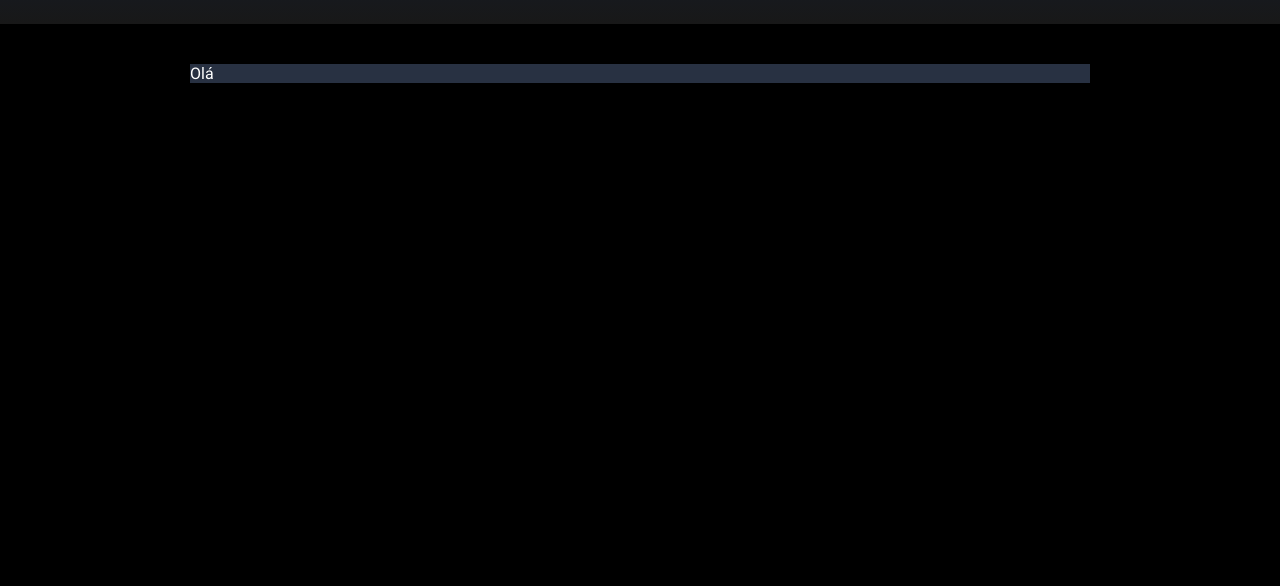
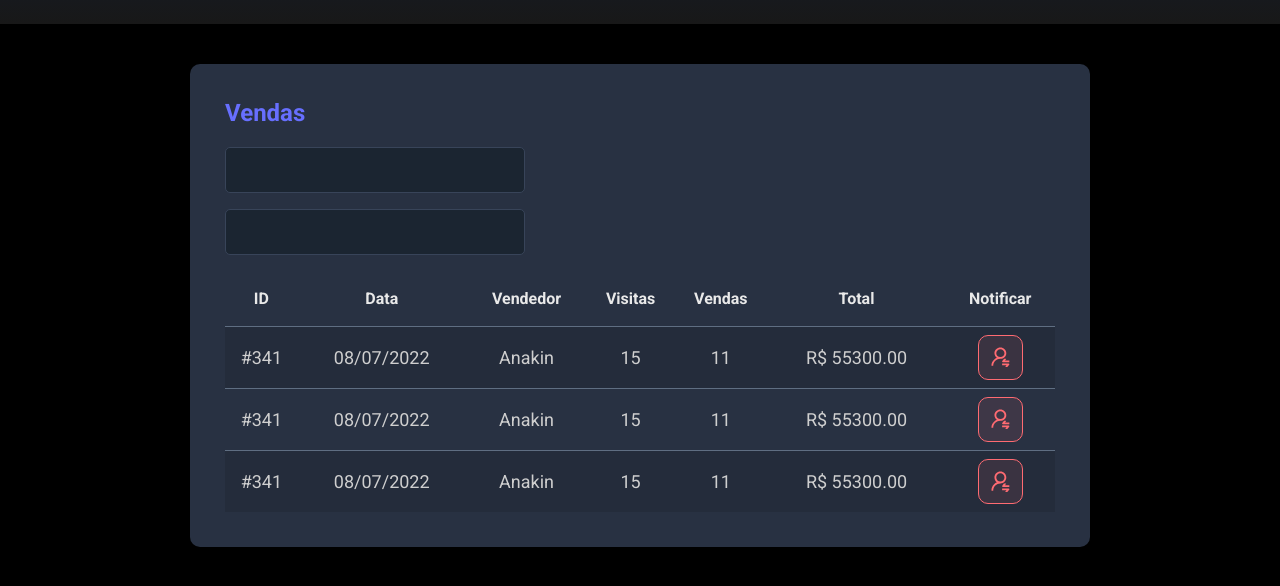
Before and after one commit to rodrigobittencourtlima/dsmeta-css, a plain HTML site: page index.html in a window 1280 px wide. Shown: the part 196-782 px from the top of the page. Drawn offline with Linux system fonts and the light colour scheme.

Commit message:
Dsmeta project html and css

```diff
--- a/index.html
+++ b/index.html
@@ -21,7 +21,77 @@
         <section id="sales">
             <div class="dsmeta-container">
                 <div class="dsmeta-card">
-                    Olá
+                    <h2 class="dsmeta-sales-title">Vendas</h2>
+                    <div>
+                        <div class="dsmeta-form-control-container">
+                            <input class="dsmeta-form-control" type="text">
+                        </div>
+                        <div class="dsmeta-form-control-container">
+                            <input class="dsmeta-form-control" type="text">
+                        </div>
+                    </div>
+                    <div>
+                        <table class="dsmeta-sales-table">
+                            <thead>
+                                <tr>
+                                    <th class="show-992">ID</th>
+                                    <th class="show-576">Data</th>
+                                    <th>Vendedor</th>
+                                    <th class="show-992">Visitas</th>
+                                    <th class="show-992">Vendas</th>
+                                    <th>Total</th>
+                                    <th>Notificar</th>
+                                </tr>
+                            </thead>
+                            <tbody>
+                                <tr>
+                                    <td class="show-992">#341</td>
+                                    <td class="show-576">08/07/2022</td>
+                                    <td>Anakin</td>
+                                    <td class="show-992">15</td>
+                                    <td class="show-992">11</td>
+                                    <td>R$ 55300.00</td>
+                                    <td>
+                                        <div class="dsmeta-red-btn-container">
+                                            <div class="dsmeta-red-btn">
+                                                <img src="notification-icon.svg" alt="Notificar" />
+                                            </div>
+                                        </div>
+                                    </td>
+                                </tr>
+                                <tr>
+                                    <td class="show-992">#341</td>
+                                    <td class="show-576">08/07/2022</td>
+                                    <td>Anakin</td>
+                                    <td class="show-992">15</td>
+                                    <td class="show-992">11</td>
+                                    <td>R$ 55300.00</td>
+                                    <td>
+                                        <div class="dsmeta-red-btn-container">
+                                            <div class="dsmeta-red-btn">
+                                                <img src="notification-icon.svg" alt="Notificar" />
+                                            </div>
+                                        </div>
+                                    </td>
+                                </tr>
+                                <tr>
+                                    <td class="show-992">#341</td>
+                                    <td class="show-576">08/07/2022</td>
+                                    <td>Anakin</td>
+                                    <td class="show-992">15</td>
+                                    <td class="show-992">11</td>
+                                    <td>R$ 55300.00</td>
+                                    <td>
+                                        <div class="dsmeta-red-btn-container">
+                                            <div class="dsmeta-red-btn">
+                                                <img src="notification-icon.svg" alt="Notificar" />
+                                            </div>
+                                        </div>
+                                    </td>
+                                </tr>
+                            </tbody>
+                        </table>
+                    </div>
                 </div>
             </div>
         </section>
--- a/styles.css
+++ b/styles.css
@@ -7,12 +7,15 @@
     padding: 0;
 }
 
-body, html {
+body,
+html {
     color: #ffffff;
     background-color: #000000;
 }
 
-a, a:hover, a:visited {
+a,
+a:hover,
+a:visited {
     color: unset;
     text-decoration: none;
 }
@@ -47,6 +50,8 @@ header {
 
 .dsmeta-card {
     background-color: #283142;
+    border-radius: 10px;
+    padding: 30px 10px;
 }
 
 .dsmeta-container {
@@ -58,3 +63,111 @@ header {
 #sales {
     padding: 40px 10px;
 }
+
+.dsmeta-sales-title {
+    color: #676FFF;
+    font-size: 24px;
+    margin-bottom: 20px;
+}
+
+.dsmeta-form-control {
+    height: 46px;
+    background-color: #1B2531;
+    border: 1px solid #384459;
+    border-radius: 5px;
+    width: 100%;
+    color: #9AAABE;
+    padding: 0 20px;
+    font-size: 18px;
+    max-width: 300px;
+}
+
+.dsmeta-form-control-container {
+    margin-bottom: 16px;
+}
+
+.dsmeta-sales-table {
+    width: 100%;
+    border-spacing: 0;
+    border-collapse: collapse;
+}
+
+.dsmeta-sales-table thead {
+    height: 55px;
+    font-size: 16px;
+    color: #E9E9E9;
+    font-weight: 700;
+}
+
+.dsmeta-sales-table tbody {
+    font-size: 14px;
+    font-weight: 400;
+    color: #CFCFCF;
+    text-align: center;
+}
+
+.dsmeta-sales-table tbody tr {
+    height: 74px;
+    border-top: 1px solid #5F6E82;
+}
+
+.dsmeta-sales-table tbody tr:hover>td {
+    background-color: #384459;
+}
+
+.dsmeta-sales-table tbody tr:nth-child(odd) {
+    background-color: #242C3B;
+}
+
+.dsmeta-red-btn {
+    width: 45px;
+    height: 45px;
+    background: rgba(255, 107, 114, 0.1);
+    border: 1px solid #FF6B72;
+    border-radius: 10px;
+    display: flex;
+    align-items: center;
+    justify-content: center;
+    cursor: pointer;
+}
+
+.dsmeta-red-btn img {
+    width: 19px;
+}
+
+.dsmeta-red-btn-container {
+    display: flex;
+    justify-content: center;
+}
+
+.show-576 {
+    display: none;
+}
+
+.show-992 {
+    display: none;
+}
+
+@media (min-width: 576px) {
+    .show-576 {
+        display: table-cell;
+    }
+
+    .dsmeta-card {
+        padding: 35px;
+    }
+
+    .dsmeta-sales-table tbody tr {
+        font-size: 18px;
+    }
+
+    .dsmeta-sales-table tbody tr {
+        height: 62px;
+    }
+}
+
+@media (min-width: 992px) {
+    .show-992 {
+        display: table-cell;
+    }
+}
```
Also changed, not shown: notification-icon.svg (added).
